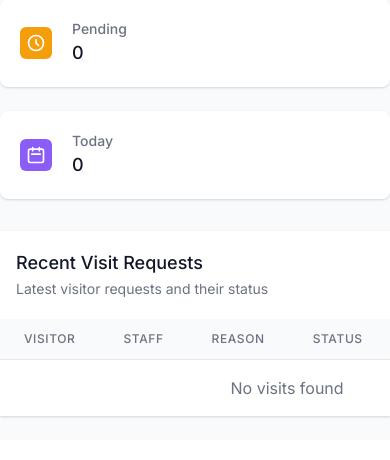
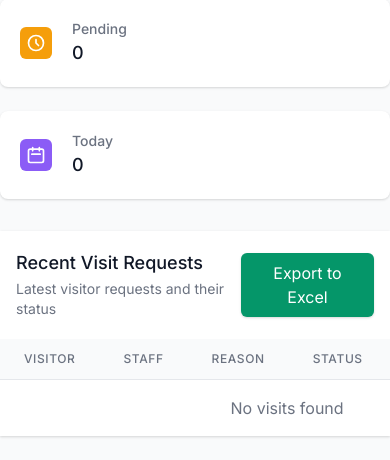
Before and after one commit to femi-tobi/visitors-attendance--app, a Node server app: template views/admin/dashboard.ejs in a window 390 px wide. Shown: the part 426-886 px from the top of the page. Before the commit the page ends 844 px from the top, so only its background shows below. Run offline with Node 20, Linux system fonts and the light colour scheme; the template is opened without the code that fills it, so the values that code supplies are empty; some libraries are stand-ins or nearby versions.

Commit message:
excel export

```diff
--- a/views/admin/dashboard.ejs
+++ b/views/admin/dashboard.ejs
@@ -127,12 +127,15 @@
 
     <!-- Recent Visits Table -->
     <div class="bg-white shadow overflow-hidden sm:rounded-md">
-      <div class="px-4 py-5 sm:px-6">
-        <h3 class="text-lg leading-6 font-medium text-gray-900">Recent Visit Requests</h3>
-        <p class="mt-1 max-w-2xl text-sm text-gray-500">Latest visitor requests and their status</p>
+      <div class="px-4 py-5 sm:px-6 flex justify-between items-center">
+        <div>
+          <h3 class="text-lg leading-6 font-medium text-gray-900">Recent Visit Requests</h3>
+          <p class="mt-1 max-w-2xl text-sm text-gray-500">Latest visitor requests and their status</p>
+        </div>
+        <button id="exportExcelBtn" class="bg-green-600 hover:bg-green-700 text-white px-4 py-2 rounded-md shadow focus:outline-none focus:ring-2 focus:ring-green-500 focus:ring-offset-2">Export to Excel</button>
       </div>
       <div class="overflow-x-auto">
-        <table class="min-w-full divide-y divide-gray-200">
+        <table id="visitsTable" class="min-w-full divide-y divide-gray-200">
           <thead class="bg-gray-50">
             <tr>
               <th class="px-6 py-3 text-left text-xs font-medium text-gray-500 uppercase tracking-wider">Visitor</th>
@@ -193,4 +196,12 @@
     </div>
   </div>
 </body>
+<script src="https://cdn.jsdelivr.net/npm/xlsx@0.18.5/dist/xlsx.full.min.js"></script>
+<script>
+  document.getElementById('exportExcelBtn').addEventListener('click', function () {
+    var table = document.getElementById('visitsTable');
+    var wb = XLSX.utils.table_to_book(table, {sheet: "Visits"});
+    XLSX.writeFile(wb, 'visits.xlsx');
+  });
+</script>
 </html>
```
